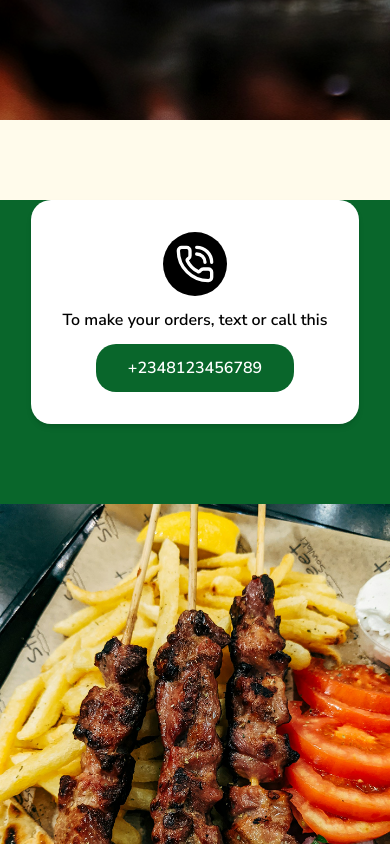
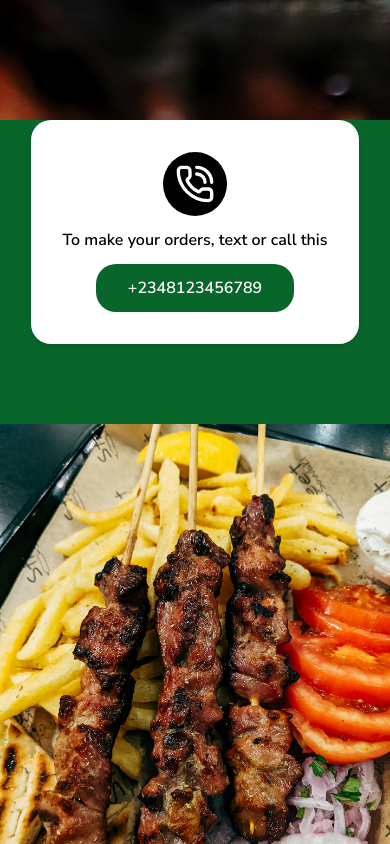
Before and after one commit to Jephthahndukwe/JesD-Shawarma-, a Next.js app: page /contact in a window 390 px wide. Shown: the part 840-1684 px from the top of the page. Built offline with nearby package versions, Linux system fonts and the light colour scheme.

Commit message:
Update padding in contact page layout

```diff
--- a/src/app/contact/page.tsx
+++ b/src/app/contact/page.tsx
@@ -34,7 +34,7 @@ export default function ContactPage() {
             {/* Contact Cards Section */}
             <div className="bg-[#09662B]">
                 {/* First Row */}
-                <div className="flex flex-col-reverse md:flex-row items-center justify-center gap-[5rem] md:mt-0 mt-[5rem]">
+                <div className="flex flex-col-reverse md:flex-row items-center justify-center gap-[5rem] md:pb-0 pb-[5rem]">
                     {/* Image */}
                     <Image
                         src="/images/kebab-plate.png"
```
